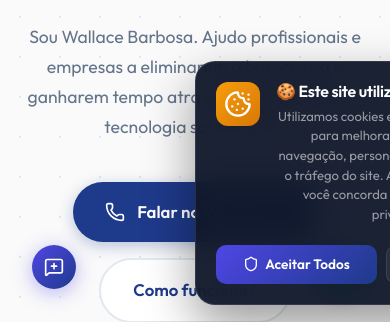
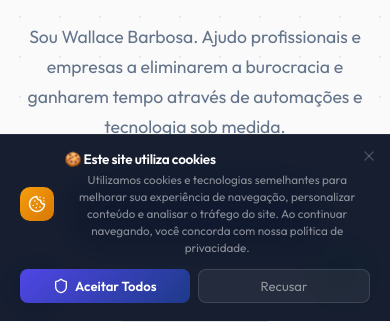
Before and after one commit to WallaceMuylaert/portfolio, a React (Vite) app: page / in a window 390 px wide. Shown: the part 523-845 px from the top of the page. Built offline with nearby package versions, Linux system fonts and the light colour scheme.

Commit message:
Style: responsividade

```diff
--- a/src/admin.css
+++ b/src/admin.css
@@ -229,110 +229,278 @@
 
 /* ===== FEEDBACK WIDGET ===== */
 .feedback-trigger {
-  position: fixed; bottom: 2rem; left: 2rem; z-index: 999;
-  display: flex; align-items: center; gap: 0.5rem;
-  padding: 0.75rem 1.25rem; border-radius: 50px;
+  position: fixed;
+  bottom: 1.5rem;
+  left: 1.5rem;
+  z-index: 990;
+  display: inline-flex;
+  align-items: center;
+  gap: 0.5rem;
+  padding: 0.7rem 1.2rem;
+  border-radius: 50px;
   background: linear-gradient(135deg, #4F46E5, #1E3A8A);
-  color: white; border: none; cursor: pointer;
-  font-size: 0.9rem; font-weight: 600; font-family: inherit;
-  box-shadow: 0 4px 20px rgba(79,70,229,0.4);
-}
-.feedback-overlay { position: fixed; inset: 0; background: rgba(0,0,0,0.5); z-index: 1000; backdrop-filter: blur(4px); }
-.feedback-modal {
-  position: fixed; bottom: 6rem; left: 2rem; z-index: 1001;
-  width: 380px; max-width: calc(100vw - 2rem);
-  background: white; border-radius: 20px;
-  box-shadow: 0 25px 60px rgba(0,0,0,0.2); padding: 2rem;
-}
-.feedback-close { position: absolute; top: 1rem; right: 1rem; background: none; border: none; color: #94a3b8; cursor: pointer; padding: 0.25rem; }
-.feedback-close:hover { color: #1e293b; }
-.feedback-form h3 { color: #1e293b; font-size: 1.3rem; margin-bottom: 0.25rem; }
-.feedback-subtitle { color: #94a3b8; font-size: 0.9rem; margin-bottom: 1.5rem; }
-.feedback-section { margin-bottom: 1.25rem; }
-.feedback-section label { display: block; font-weight: 600; color: #334155; font-size: 0.9rem; margin-bottom: 0.5rem; }
-.star-rating { display: flex; gap: 0.25rem; }
-.star-btn { background: none; border: none; cursor: pointer; padding: 0.2rem; transition: transform 0.15s; }
-.star-btn:hover { transform: scale(1.2); }
-.feedback-options { display: flex; gap: 0.75rem; }
-.option-btn {
-  flex: 1; padding: 0.6rem; border-radius: 10px;
-  border: 2px solid #e2e8f0; background: white;
-  cursor: pointer; font-size: 0.9rem; transition: all 0.2s; font-family: inherit;
-}
-.option-btn.active-yes { border-color: #10b981; background: rgba(16,185,129,0.05); }
-.option-btn.active-no { border-color: #f87171; background: rgba(248,113,113,0.05); }
-.feedback-section textarea, .feedback-section input[type="text"] {
-  width: 100%; padding: 0.75rem; border: 1px solid #e2e8f0;
-  border-radius: 10px; font-size: 0.9rem; outline: none;
-  font-family: inherit; resize: none; transition: border-color 0.2s;
-}
-.feedback-section textarea:focus, .feedback-section input[type="text"]:focus { border-color: #4F46E5; }
-.feedback-submit {
-  width: 100%; display: flex; align-items: center; justify-content: center; gap: 0.5rem;
-  padding: 0.75rem; border-radius: 12px; border: none;
-  background: linear-gradient(135deg, #4F46E5, #1E3A8A);
-  color: white; font-weight: 600; cursor: pointer; font-size: 0.95rem; font-family: inherit;
+  color: white;
+  border: none;
+  cursor: pointer;
+  font-size: 0.85rem;
+  font-weight: 600;
+  font-family: inherit;
+  box-shadow: 0 4px 20px rgba(79,70,229,0.35);
   transition: all 0.2s;
 }
+.feedback-trigger:hover {
+  transform: translateY(-2px);
+  box-shadow: 0 6px 25px rgba(79,70,229,0.5);
+}
+
+.feedback-overlay {
+  position: fixed;
+  inset: 0;
+  background: rgba(0,0,0,0.45);
+  z-index: 10000;
+  backdrop-filter: blur(3px);
+  -webkit-backdrop-filter: blur(3px);
+}
+
+.feedback-modal {
+  position: fixed;
+  top: 50%;
+  left: 50%;
+  transform: translate(-50%, -50%);
+  z-index: 10001;
+  width: 400px;
+  max-width: calc(100vw - 2rem);
+  max-height: calc(100vh - 3rem);
+  overflow-y: auto;
+  background: white;
+  border-radius: 20px;
+  box-shadow: 0 25px 60px rgba(0,0,0,0.25);
+  padding: 2rem;
+}
+
+.feedback-close {
+  position: absolute;
+  top: 0.75rem;
+  right: 0.75rem;
+  background: #f1f5f9;
+  border: none;
+  color: #64748b;
+  cursor: pointer;
+  padding: 0.4rem;
+  border-radius: 8px;
+  transition: all 0.15s;
+  display: flex;
+  align-items: center;
+  justify-content: center;
+}
+.feedback-close:hover { background: #e2e8f0; color: #1e293b; }
+
+.feedback-form h3 { color: #1e293b; font-size: 1.25rem; margin-bottom: 0.25rem; }
+.feedback-subtitle { color: #94a3b8; font-size: 0.88rem; margin-bottom: 1.25rem; }
+.feedback-section { margin-bottom: 1.1rem; }
+.feedback-section label {
+  display: block;
+  font-weight: 600;
+  color: #334155;
+  font-size: 0.88rem;
+  margin-bottom: 0.4rem;
+}
+
+.star-rating { display: flex; gap: 0.15rem; }
+.star-btn {
+  background: none;
+  border: none;
+  cursor: pointer;
+  padding: 0.15rem;
+  transition: transform 0.15s;
+  line-height: 1;
+}
+.star-btn:hover { transform: scale(1.15); }
+
+.feedback-options { display: flex; gap: 0.6rem; }
+.option-btn {
+  flex: 1;
+  padding: 0.55rem;
+  border-radius: 10px;
+  border: 2px solid #e2e8f0;
+  background: white;
+  cursor: pointer;
+  font-size: 0.88rem;
+  transition: all 0.2s;
+  font-family: inherit;
+  text-align: center;
+}
+.option-btn.active-yes { border-color: #10b981; background: rgba(16,185,129,0.06); }
+.option-btn.active-no { border-color: #f87171; background: rgba(248,113,113,0.06); }
+
+.feedback-section textarea,
+.feedback-section input[type="text"] {
+  width: 100%;
+  padding: 0.65rem 0.75rem;
+  border: 1.5px solid #e2e8f0;
+  border-radius: 10px;
+  font-size: 0.88rem;
+  outline: none;
+  font-family: inherit;
+  resize: none;
+  transition: border-color 0.2s;
+  box-sizing: border-box;
+}
+.feedback-section textarea:focus,
+.feedback-section input[type="text"]:focus { border-color: #4F46E5; }
+
+.feedback-submit {
+  width: 100%;
+  display: flex;
+  align-items: center;
+  justify-content: center;
+  gap: 0.5rem;
+  padding: 0.7rem;
+  border-radius: 12px;
+  border: none;
+  background: linear-gradient(135deg, #4F46E5, #1E3A8A);
+  color: white;
+  font-weight: 600;
+  cursor: pointer;
+  font-size: 0.92rem;
+  font-family: inherit;
+  transition: all 0.2s;
+  margin-top: 0.25rem;
+}
 .feedback-submit:disabled { opacity: 0.4; cursor: not-allowed; }
-.feedback-submit:not(:disabled):hover { transform: translateY(-1px); box-shadow: 0 6px 20px rgba(79,70,229,0.3); }
-.feedback-success { text-align: center; padding: 2rem 0; }
-.feedback-success h3 { color: #1e293b; margin-top: 1rem; font-size: 1.2rem; }
-.feedback-success p { color: #94a3b8; }
+.feedback-submit:not(:disabled):hover {
+  transform: translateY(-1px);
+  box-shadow: 0 6px 20px rgba(79,70,229,0.3);
+}
+
+.feedback-success {
+  text-align: center;
+  padding: 1.5rem 0;
+}
+.feedback-success h3 { color: #1e293b; margin-top: 1rem; font-size: 1.15rem; }
+.feedback-success p { color: #94a3b8; font-size: 0.95rem; }
 
 /* ===== COOKIE BANNER ===== */
 .cookie-banner {
-  position: fixed; bottom: 1.5rem; left: 50%; transform: translateX(-50%);
-  z-index: 9999; width: 94%; max-width: 720px;
-  background: rgba(15, 23, 42, 0.95);
+  position: fixed;
+  bottom: 0;
+  left: 0;
+  right: 0;
+  z-index: 99999;
+  background: rgba(15, 23, 42, 0.97);
   backdrop-filter: blur(16px);
-  border: 1px solid rgba(255,255,255,0.1);
-  border-radius: 20px; padding: 1.5rem 2rem;
-  box-shadow: 0 20px 50px rgba(0,0,0,0.4);
-  display: flex; flex-wrap: wrap; align-items: center; gap: 1.25rem;
+  -webkit-backdrop-filter: blur(16px);
+  border-top: 1px solid rgba(255,255,255,0.08);
+  padding: 1.25rem 2rem;
+  display: flex;
+  align-items: center;
+  justify-content: center;
+  gap: 1.5rem;
 }
+
 .cookie-content {
-  display: flex; align-items: flex-start; gap: 1rem; flex: 1; min-width: 280px;
+  display: flex;
+  align-items: center;
+  gap: 0.85rem;
+  flex: 1;
+  max-width: 620px;
 }
+
 .cookie-icon-wrap {
-  width: 44px; height: 44px; border-radius: 12px; flex-shrink: 0;
+  width: 40px;
+  height: 40px;
+  border-radius: 10px;
+  flex-shrink: 0;
   background: linear-gradient(135deg, #f59e0b, #d97706);
-  display: flex; align-items: center; justify-content: center; color: white;
+  display: flex;
+  align-items: center;
+  justify-content: center;
+  color: white;
 }
+
 .cookie-text h4 {
-  color: white; font-size: 1rem; margin-bottom: 0.35rem; font-weight: 600;
+  color: white;
+  font-size: 0.92rem;
+  margin-bottom: 0.2rem;
+  font-weight: 600;
+  line-height: 1.3;
 }
 .cookie-text p {
-  color: rgba(255,255,255,0.55); font-size: 0.82rem; line-height: 1.5; margin: 0;
+  color: rgba(255,255,255,0.5);
+  font-size: 0.78rem;
+  line-height: 1.45;
+  margin: 0;
 }
+
 .cookie-actions {
-  display: flex; gap: 0.6rem; flex-shrink: 0;
+  display: flex;
+  gap: 0.5rem;
+  flex-shrink: 0;
 }
+
 .cookie-btn-accept {
-  display: flex; align-items: center; gap: 0.4rem;
-  padding: 0.6rem 1.25rem; border-radius: 10px; border: none;
+  display: inline-flex;
+  align-items: center;
+  gap: 0.35rem;
+  padding: 0.55rem 1.1rem;
+  border-radius: 8px;
+  border: none;
   background: linear-gradient(135deg, #4F46E5, #1E3A8A);
-  color: white; font-weight: 600; font-size: 0.85rem;
-  cursor: pointer; transition: all 0.2s; font-family: inherit;
+  color: white;
+  font-weight: 600;
+  font-size: 0.82rem;
+  cursor: pointer;
+  transition: all 0.2s;
+  font-family: inherit;
+  white-space: nowrap;
 }
-.cookie-btn-accept:hover { transform: translateY(-1px); box-shadow: 0 6px 20px rgba(79,70,229,0.4); }
+.cookie-btn-accept:hover {
+  transform: translateY(-1px);
+  box-shadow: 0 4px 15px rgba(79,70,229,0.4);
+}
+
 .cookie-btn-decline {
-  padding: 0.6rem 1rem; border-radius: 10px;
-  background: rgba(255,255,255,0.06); border: 1px solid rgba(255,255,255,0.1);
-  color: rgba(255,255,255,0.5); font-size: 0.85rem;
-  cursor: pointer; transition: all 0.2s; font-family: inherit;
+  padding: 0.55rem 0.9rem;
+  border-radius: 8px;
+  background: rgba(255,255,255,0.06);
+  border: 1px solid rgba(255,255,255,0.12);
+  color: rgba(255,255,255,0.5);
+  font-size: 0.82rem;
+  cursor: pointer;
+  transition: all 0.2s;
+  font-family: inherit;
+  white-space: nowrap;
 }
-.cookie-btn-decline:hover { background: rgba(255,255,255,0.1); color: rgba(255,255,255,0.8); }
+.cookie-btn-decline:hover {
+  background: rgba(255,255,255,0.1);
+  color: rgba(255,255,255,0.8);
+}
+
 .cookie-close {
-  position: absolute; top: 0.75rem; right: 0.75rem;
-  background: none; border: none; color: rgba(255,255,255,0.25);
-  cursor: pointer; padding: 0.25rem; transition: color 0.2s;
+  position: absolute;
+  top: 50%;
+  right: 1rem;
+  transform: translateY(-50%);
+  background: none;
+  border: none;
+  color: rgba(255,255,255,0.2);
+  cursor: pointer;
+  padding: 0.3rem;
+  transition: color 0.2s;
 }
-.cookie-close:hover { color: rgba(255,255,255,0.6); }
+.cookie-close:hover { color: rgba(255,255,255,0.5); }
 
 /* ===== RESPONSIVE ===== */
+
+/* Admin responsive */
 @media (max-width: 768px) {
-  .admin-sidebar { width: 100%; position: relative; flex-direction: row; align-items: center; padding: 0.5rem; }
+  .admin-sidebar {
+    width: 100%;
+    position: relative;
+    flex-direction: row;
+    align-items: center;
+    padding: 0.5rem;
+  }
   .sidebar-brand { padding: 0.5rem; font-size: 1rem; border: none; }
   .sidebar-nav { flex-direction: row; padding: 0; gap: 0; overflow-x: auto; }
   .sidebar-link span { display: none; }
@@ -342,10 +510,68 @@
   .admin-main { margin-left: 0; padding: 1rem; }
   .admin-grid-2 { grid-template-columns: 1fr; }
   .admin-stats-grid { grid-template-columns: 1fr 1fr; }
+}
+
+/* Feedback responsive */
+@media (max-width: 480px) {
+  .feedback-trigger {
+    bottom: 1rem;
+    left: 1rem;
+    padding: 0.6rem;
+    border-radius: 50%;
+  }
   .feedback-trigger span { display: none; }
-  .feedback-trigger { padding: 0.75rem; border-radius: 50%; }
-  .feedback-modal { left: 1rem; right: 1rem; bottom: 5rem; width: auto; }
-  .cookie-banner { flex-direction: column; padding: 1.25rem; bottom: 1rem; }
-  .cookie-actions { width: 100%; }
-  .cookie-btn-accept, .cookie-btn-decline { flex: 1; justify-content: center; }
+
+  .feedback-modal {
+    width: auto;
+    left: 0.75rem;
+    right: 0.75rem;
+    top: auto;
+    bottom: 0.75rem;
+    transform: none;
+    max-height: 85vh;
+    padding: 1.5rem;
+  }
+  .feedback-form h3 { font-size: 1.1rem; }
+  .feedback-section label { font-size: 0.82rem; }
+  .star-btn svg { width: 24px; height: 24px; }
 }
+
+/* Cookie banner responsive */
+@media (max-width: 640px) {
+  .cookie-banner {
+    flex-direction: column;
+    padding: 1rem 1.25rem 1.15rem;
+    gap: 0.75rem;
+  }
+  .cookie-content {
+    gap: 0.65rem;
+  }
+  .cookie-icon-wrap {
+    width: 34px;
+    height: 34px;
+  }
+  .cookie-icon-wrap svg { width: 18px; height: 18px; }
+  .cookie-text h4 { font-size: 0.85rem; }
+  .cookie-text p { font-size: 0.73rem; }
+  .cookie-actions {
+    width: 100%;
+  }
+  .cookie-btn-accept,
+  .cookie-btn-decline {
+    flex: 1;
+    justify-content: center;
+    padding: 0.5rem 0.75rem;
+  }
+  .cookie-close {
+    top: 0.5rem;
+    right: 0.5rem;
+    transform: none;
+  }
+
+  /* Move feedback trigger up when cookie banner is visible */
+  .feedback-trigger {
+    bottom: 1rem;
+    left: 1rem;
+  }
+}
--- a/src/components/CookieBanner.jsx
+++ b/src/components/CookieBanner.jsx
@@ -54,7 +54,7 @@ const CookieBanner = () => {
         >
           <div className="cookie-content">
             <div className="cookie-icon-wrap">
-              <Cookie size={28} />
+              <Cookie size={20} />
             </div>
             <div className="cookie-text">
               <h4>🍪 Este site utiliza cookies</h4>
```
